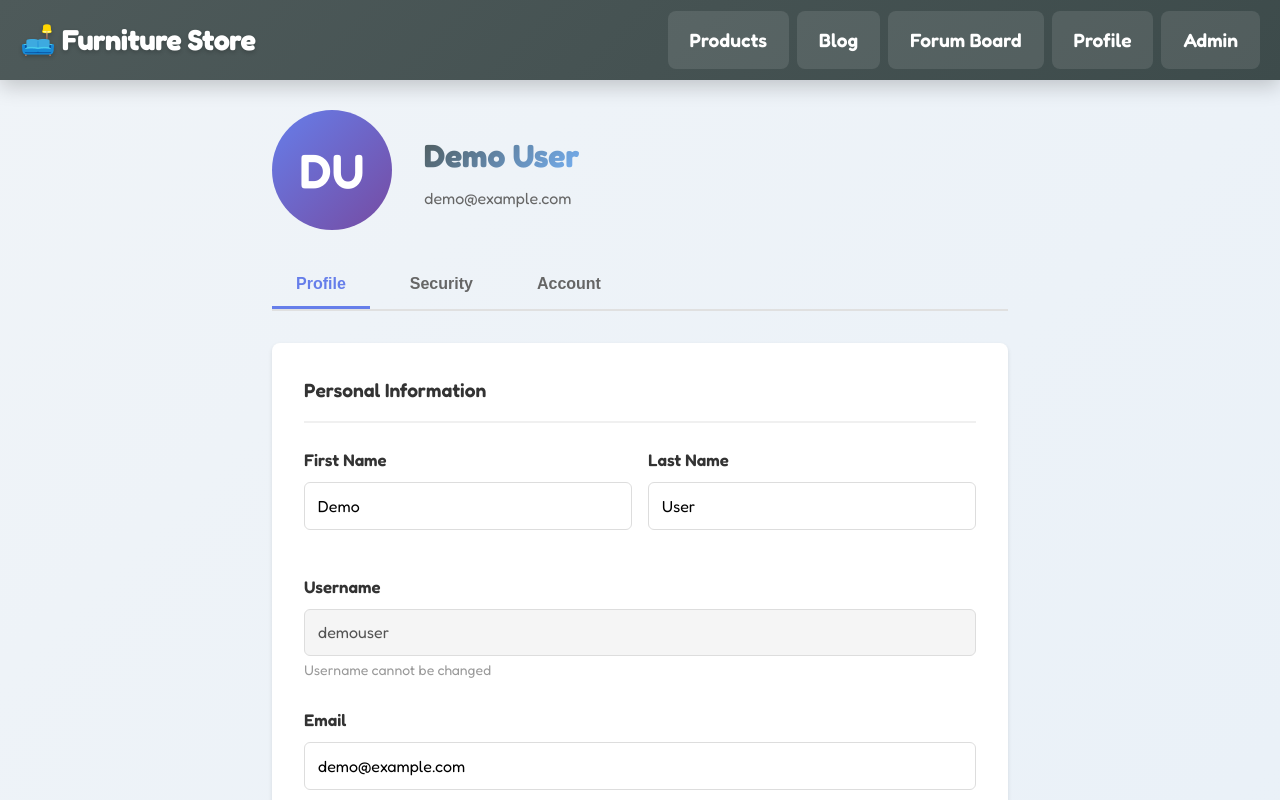
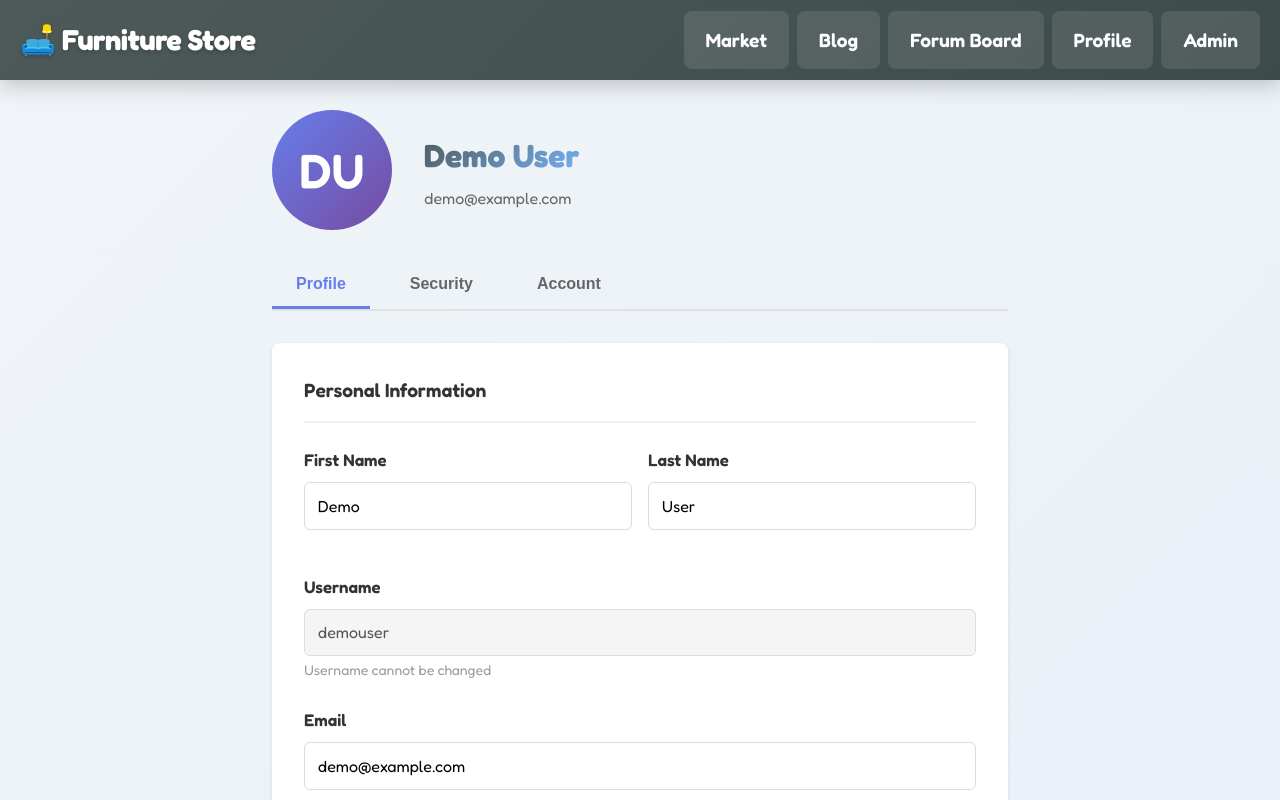
Before and after one commit to LocDo-s4178227/SGS1_G6_A1, a plain HTML site: page Static_html_css/shopping_cart/profile.html in a window 1280 px wide. Shown: the top 800 px of the page. Drawn offline with Linux system fonts and the light colour scheme; no server answers; sample sign-in values are in the browser's storage.

Commit message:
Update profile.html

```diff
--- a/Static_html_css/shopping_cart/profile.html
+++ b/Static_html_css/shopping_cart/profile.html
@@ -324,7 +324,7 @@
     <div class="header-container">
       <div class="logo">🛋️ Furniture Store</div>
       <nav>
-        <a href="products.html">Products</a>
+        <a href="products.html">Market</a>
         <a href="../Blog/blog-list.html">Blog</a>
         <a href="../discuss_forum/forum.html">Forum Board</a>
         <a href="auth.html">Profile</a>
```
